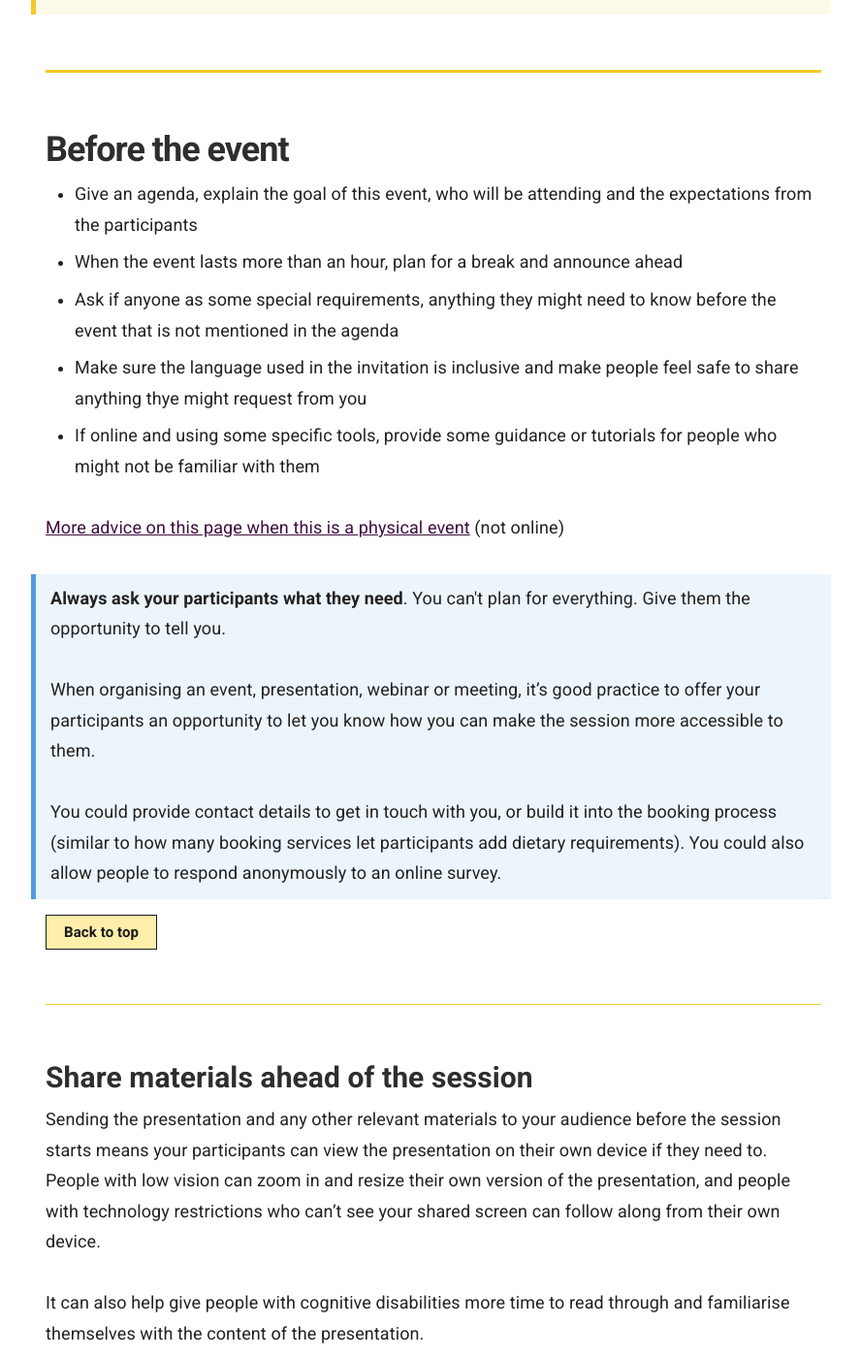
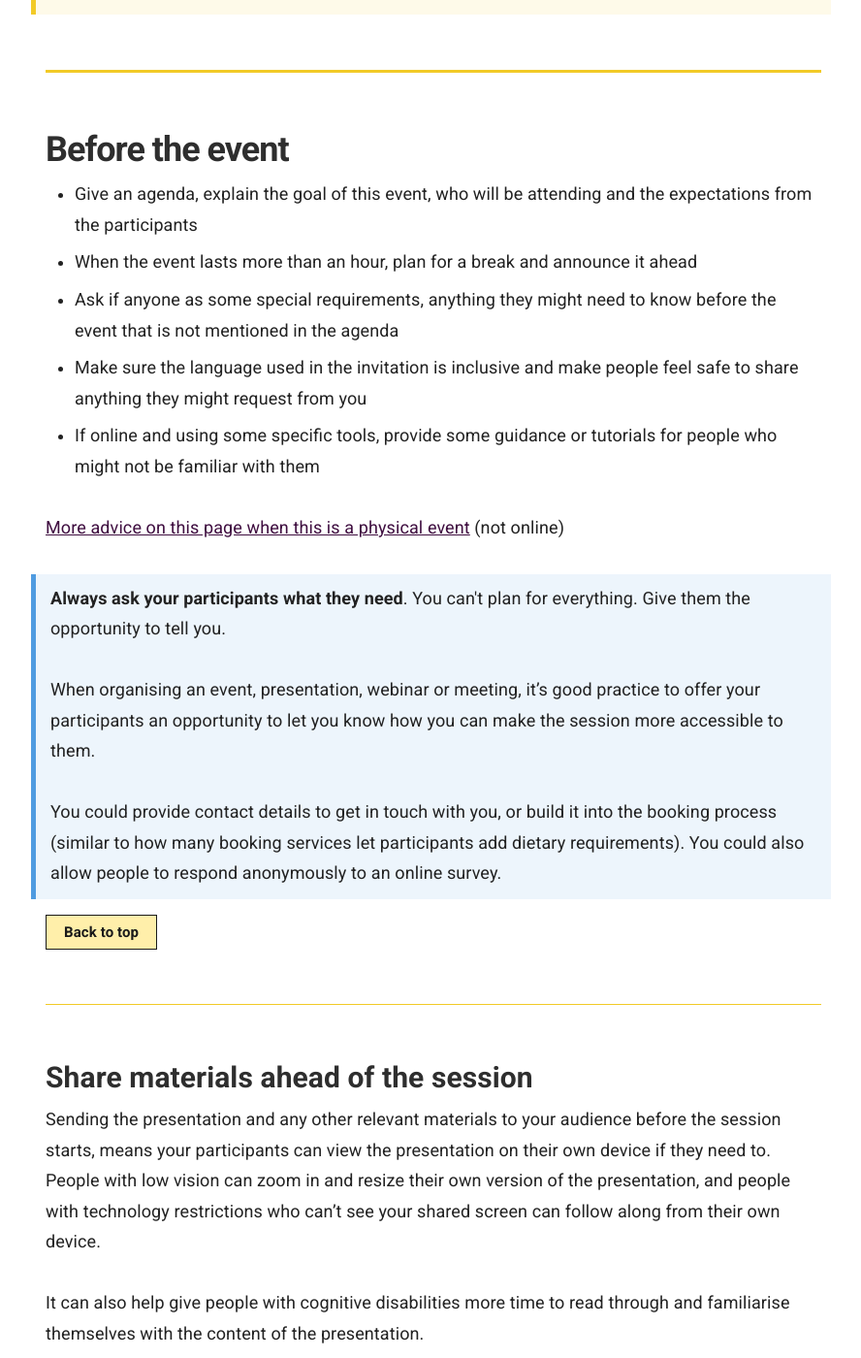
Before and after one commit to numbat70/inclusion2021, a Jekyll site: the page built from _docs/accessibility/presentation-meeting.md, in a window 1280 px wide and 1400 px high, scrolled down 1313 px. Shown: the whole window at 97% size, without its empty margins (343-1231 px from the left). Built offline with Jekyll 4.4.1, drawn with Linux system fonts in a browser that asks for light colours; some of the changed text lies outside the part shown.

Commit message:
fix typo and add a link

```diff
--- a/_docs/accessibility/presentation-meeting.md
+++ b/_docs/accessibility/presentation-meeting.md
@@ -39,9 +39,9 @@ It’s important to make sure your presentations, meetings, webinars and events
 ## Before the event
 
 - Give an agenda, explain the goal of this event, who will be attending and the expectations from the participants
-- When the event lasts more than an hour, plan for a break and announce ahead
+- When the event lasts more than an hour, plan for a break and announce it ahead
 - Ask if anyone as some special requirements, anything they might need to know before the event that is not mentioned in the agenda
-- Make sure the language used in the invitation is inclusive and make people feel safe to share anything thye might request from you
+- Make sure the language used in the invitation is inclusive and make people feel safe to share anything they might request from you
 - If online and using some specific tools, provide some guidance or tutorials for people who might not be familiar with them
 
 [More advice on this page when this is a physical event](#making-physical-events-accessible) (not online)
@@ -58,7 +58,7 @@ It’s important to make sure your presentations, meetings, webinars and events
 
 ### Share materials ahead of the session
 
-Sending the presentation and any other relevant materials to your audience before the session starts means your participants can view the presentation on their own device if they need to. People with low vision can zoom in and resize their own version of the presentation, and people with technology restrictions who can’t see your shared screen can follow along from their own device.
+Sending the presentation and any other relevant materials to your audience before the session starts, means your participants can view the presentation on their own device if they need to. People with low vision can zoom in and resize their own version of the presentation, and people with technology restrictions who can’t see your shared screen can follow along from their own device.
 
 It can also help give people with cognitive disabilities more time to read through and familiarise themselves with the content of the presentation.
 
@@ -119,7 +119,7 @@ Instead, keep the text on slides to a minimum, or consider splitting text across
 
 ### Colours and contrasts
 
-Make sure the text colour you’re using contrasts well with the background of your presentation. Tools such as Tanaguru contrast finder can help you check.
+Make sure the text colour you’re using contrasts well with the background of your presentation. Tools such as [Tanaguru contrast finder](https://contrast-finder.tanaguru.com/) can help you check.
 
 <a href="#" class="button">Back to top</a>
 
```
